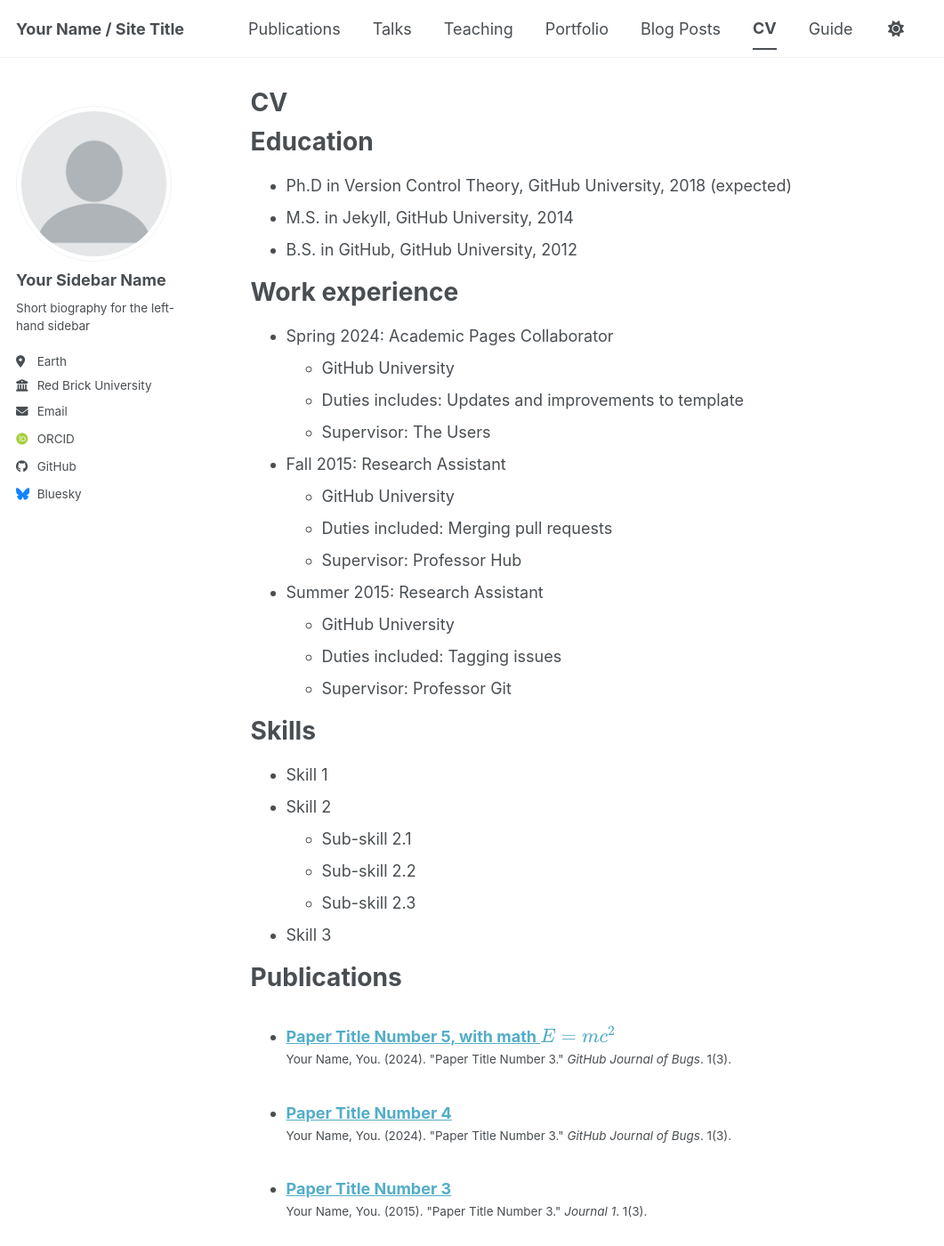
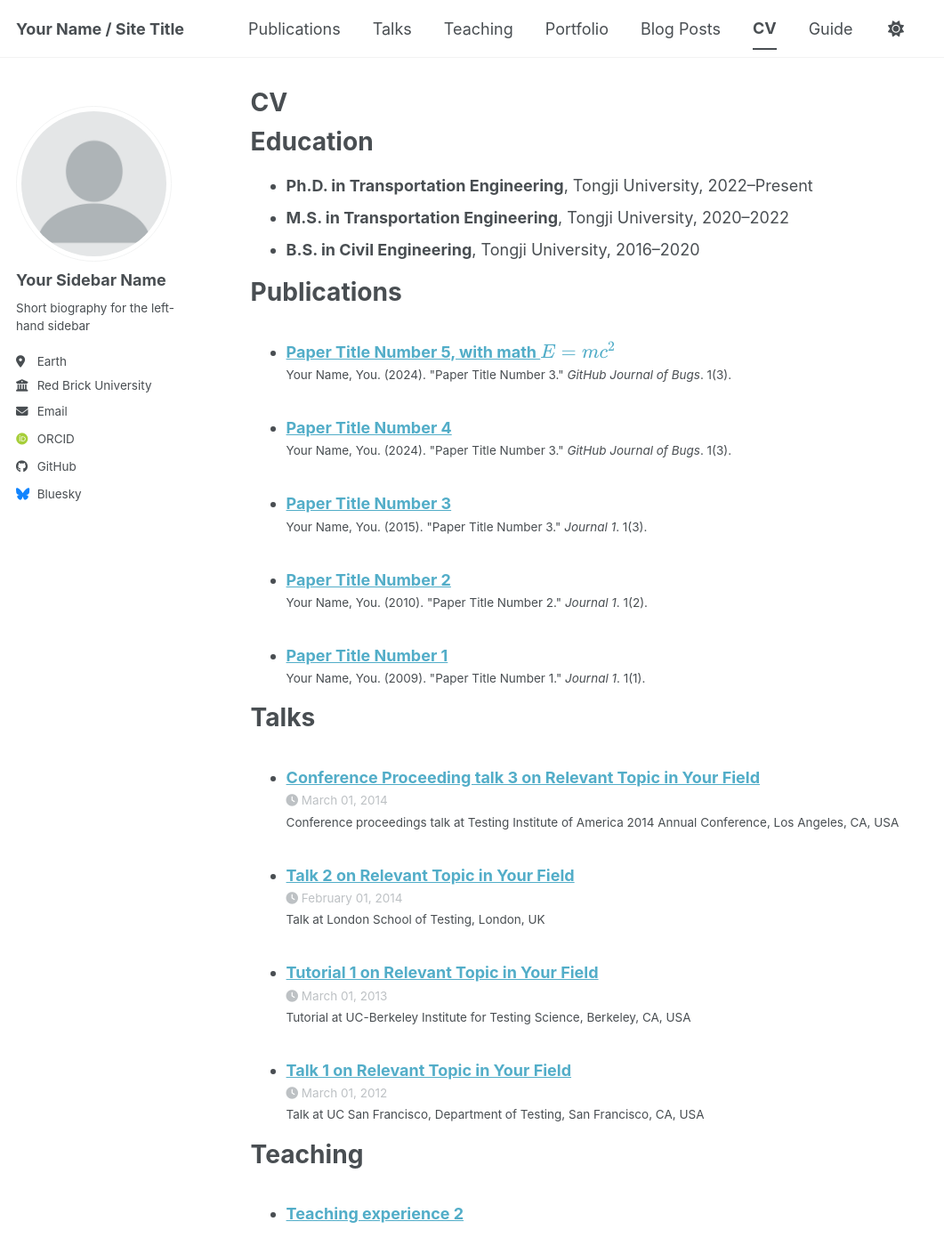
Before and after one commit to xiannanhuang/xiannanhuang.github.io, a Jekyll site: the page built from _pages/cv.md, in a window 1280 px wide and 1400 px high. Shown: the whole window at 89% size, without its empty margins (0-1061 px from the left). Built offline with Jekyll 4.4.1, drawn with Linux system fonts in a browser that asks for light colours; some web fonts are replaced; a script bundle is joined from its source files by our own code; library files that are not in the unit come from our copies; some of the changed text lies outside the part shown.

Commit message:
Update cv.md

```diff
--- a/_pages/cv.md
+++ b/_pages/cv.md
@@ -11,54 +11,30 @@
 
 Education
 ======
-* Ph.D in Version Control Theory, GitHub University, 2018 (expected)
-* M.S. in Jekyll, GitHub University, 2014
-* B.S. in GitHub, GitHub University, 2012
-
-Work experience
-======
-* Spring 2024: Academic Pages Collaborator
-  * GitHub University
-  * Duties includes: Updates and improvements to template
-  * Supervisor: The Users
-
-* Fall 2015: Research Assistant
-  * GitHub University
-  * Duties included: Merging pull requests
-  * Supervisor: Professor Hub
-
-* Summer 2015: Research Assistant
-  * GitHub University
-  * Duties included: Tagging issues
-  * Supervisor: Professor Git
-
-Skills
-======
-* Skill 1
-* Skill 2
-  * Sub-skill 2.1
-  * Sub-skill 2.2
-  * Sub-skill 2.3
-* Skill 3
+* **Ph.D. in Transportation Engineering**, Tongji University, 2022–Present
+* **M.S. in Transportation Engineering**, Tongji University, 2020–2022
+* **B.S. in Civil Engineering**, Tongji University, 2016–2020
 
 Publications
 ======
-  <ul>{% for post in site.publications reversed %}
+<ul>
+  {% for post in site.publications reversed %}
     {% include archive-single-cv.html %}
-  {% endfor %}</ul>
+  {% endfor %}
+</ul>
 
 Talks
 ======
-  <ul>{% for post in site.talks reversed %}
-    {% include archive-single-talk-cv.html  %}
-  {% endfor %}</ul>
+<ul>
+  {% for post in site.talks reversed %}
+    {% include archive-single-talk-cv.html %}
+  {% endfor %}
+</ul>
 
 Teaching
 ======
-  <ul>{% for post in site.teaching reversed %}
+<ul>
+  {% for post in site.teaching reversed %}
     {% include archive-single-cv.html %}
-  {% endfor %}</ul>
-
-Service and leadership
-======
-* Currently signed in to 43 different slack teams
+  {% endfor %}
+</ul>
```
